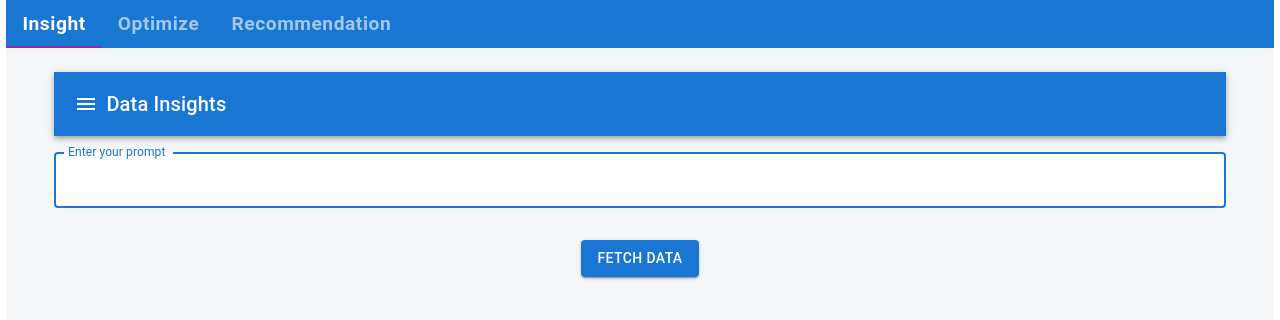
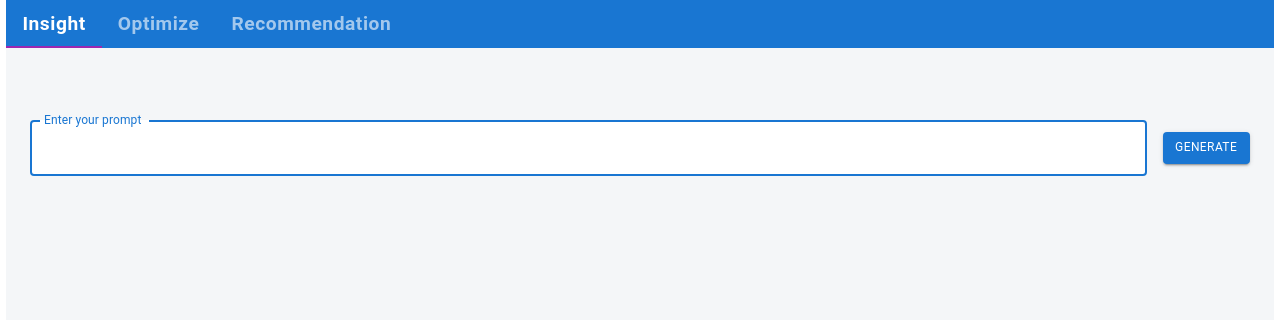
Before and after one commit to RASP-Technologies/tag-ui, a React (Vite) app: page / in a window 1280 px wide. Shown: the top 320 px of the page. Built offline with nearby package versions, Linux system fonts and the light colour scheme.

Commit message:
Changes in Page Layout and Alignment

```diff
--- a/src/components/Insight.jsx
+++ b/src/components/Insight.jsx
@@ -206,20 +206,11 @@ const BusinessUserTab = () => {
     };
 
   return (
-   <Container maxWidth="xl" sx={{ width: '100vw', height: '130vh', display: 'flex', flexDirection: 'column', alignItems: 'center' }}> {/* Center the content */}
+   <Container maxWidth={false} disableGutters sx={{ width: "99vw", margin: 0, padding: 0, backgroundColor: "#f4f6f8", minHeight: "100vh", display: "flex", flexDirection: "column" }}> {/* Center the content */}
      <CssBaseline />
-       <AppBar position="static">
-         <Toolbar>
-           <IconButton edge="start" color="inherit" aria-label="menu">
-             <MenuIcon />
-           </IconButton>
-           <Typography variant="h6" style={{ flexGrow: 1 }}>
-             Data Insights
-           </Typography>
-         </Toolbar>
-       </AppBar>
-
       <Box sx={{ mt: 2, mb: 2, width: '100%',  display: 'flex', flexDirection: 'column', alignItems: 'center' }}>
+        <Grid container spacing={2} sx={{ mt: 2 }}>
+            <Grid item xs={12} sm={11}>
                 <TextField
                     inputRef={textFieldRef}
                     autoFocus
@@ -230,20 +221,42 @@ const BusinessUserTab = () => {
                     onChange={(e) => setPrompt(e.target.value)}
                     sx={{ mb: 2, backgroundColor: "white", borderRadius: 1 }}
                 />
+            </Grid>
+            <Grid item xs={12} sm={1}
+                sx={{
+                      display: 'flex',
+                      justifyContent: 'center',
+                      alignItems: 'center',
+                      textAlign: 'center'
+                    }}>
+              <Button variant="contained" color="primary" onClick={handleFetchData} sx={{ mb: 2, alignItems: 'center', typography: 'caption'}}>
+                Generate
+              </Button>
+            </Grid>
+        </Grid>
       </Box>
-      <Button variant="contained" color="primary" onClick={handleFetchData} sx={{ mb: 2 }}>
-        Fetch Data
-      </Button>
+
 
       {loading && <CircularProgress sx={{ mt: 2 }} />}
 
+
       {query && (
-        <Paper sx={{ mt: 3, p: 2, width: "100%" }}>
+
+      <Grid container spacing={2} sx={{ mt: 2 }}>
+          <Grid item xs={12} sm={5} sx={{ alignSelf: 'flex-start' }}>
+              <Box sx={{ width: '100%', display: 'flex', flexDirection: 'column' }}>
+                <Paper sx={{ mt: 3, mb: 2, p: 2, width: "100%" }}>
                   <Typography variant="h6" sx={{ fontWeight: "bold", color: "#1976d2" }}>Executed Query:</Typography>
                   <Typography variant="body2" fontFamily="monospace">{query}</Typography>
                 </Paper>
+               </Box>
+            {data.length > 0 && (
+                <Button variant="contained" color="primary" onClick={handleInsightData} sx={{ mb: 2 }}>
+                  Get Insights
+                </Button>
               )}
-
+          </Grid>
+          <Grid item xs={12} sm={7} sx={{ alignSelf: 'flex-start' }}>
                 {data.length > 0 && (
                   <Box sx={{ width: '100%', display: 'flex', flexDirection: 'column' }}>
                     <TableContainer component={Paper} sx={{ mt: 2, mb: 2, width: "100%" }}>
@@ -273,13 +286,14 @@ const BusinessUserTab = () => {
                     </TableContainer>
                   </Box>
                 )}
+          </Grid>
+      </Grid>
+   )}
 
 
-    {data.length > 0 && (
-        <Button variant="contained" color="primary" onClick={handleInsightData} sx={{ mb: 2 }}>
-          Get Insights
-        </Button>
-      )}
+
+
+
 
     { insightLoading && <CircularProgress sx={{ mt: 2 }} />}
 
--- a/src/components/Optimize.jsx
+++ b/src/components/Optimize.jsx
@@ -77,20 +77,11 @@ const TechnicalAnalystTab = () => {
     };
 
   return (
-    <Container maxWidth="xl" sx={{ width: '100vw', height: '120vh', display: 'flex', flexDirection: 'column', alignItems: 'center' }}> {/* Center the content */}
+    <Container maxWidth={false} disableGutters sx={{ width: "99vw", margin: 0, padding: 0, backgroundColor: "#f4f6f8", minHeight: "100vh", display: "flex", flexDirection: "column" }}> {/* Center the content */}
      <CssBaseline />
-        <AppBar position="static">
-          <Toolbar>
-            <IconButton edge="start" color="inherit" aria-label="menu">
-              <MenuIcon />
-            </IconButton>
-            <Typography variant="h6" style={{ flexGrow: 1 }}>
-              Query Analyser
-            </Typography>
-          </Toolbar>
-        </AppBar>
-
       <Box sx={{ mt: 2, mb: 2, width: '100%',  display: 'flex', flexDirection: 'column', alignItems: 'center' }}>
+          <Grid container spacing={2} sx={{ mt: 2 }}>
+              <Grid item xs={12} sm={11}>
                   <TextField
                     inputRef={textFieldRef}
                     autoFocus
@@ -101,20 +92,41 @@ const TechnicalAnalystTab = () => {
                     onChange={(e) => setPrompt(e.target.value)}
                     sx={{ mb: 2, backgroundColor: "white", borderRadius: 1 }}
                   />
-      </Box>
-      <Button variant="contained" color="primary" onClick={handleExecuteQuery} sx={{ mb: 2 }}>
+             </Grid>
+             <Grid item xs={12} sm={1}
+                     sx={{
+                           display: 'flex',
+                           justifyContent: 'center',
+                           alignItems: 'center',
+                           textAlign: 'center'
+                         }}>
+                     <Button variant="contained" color="primary" onClick={handleExecuteQuery} sx={{ mb: 2 , alignItems: 'center',typography: 'caption'}}>
                              Execute Query
                    </Button>
+             </Grid>
+         </Grid>
+      </Box>
+
 
       {loading && <CircularProgress sx={{ mt: 2 }} />}
 
       {optimizedQuery && (
-        <Paper sx={{ mt: 3, p: 2, width: "100%" }}>
+      <Grid container spacing={2} sx={{ mt: 2 }}>
+        <Grid item xs={12} sm={5} sx={{ alignSelf: 'flex-start' }}>
+          <Box sx={{ width: '100%', display: 'flex', flexDirection: 'column' }}>
+            <Paper sx={{ mt: 3, mb: 2, p: 2, width: "100%" }}>
               <Typography variant="h6" sx={{ fontWeight: "bold", color: "#1976d2" }}>Optimized Query:</Typography>
               <Typography variant="body2" fontFamily="monospace">{optimizedQuery}</Typography>
             </Paper>
+            </Box>
+          {data.length > 0 && (
+              <Button variant="contained" color="primary" onClick={handleInsightData} sx={{ mb: 2 }}>
+                Get Insights
+              </Button>
             )}
+        </Grid>
 
+        <Grid item xs={12} sm={7} sx={{ alignSelf: 'flex-start' }}>
             {data.length > 0 && (
                     <Box sx={{ height: '450px', // Fixed container height
                         width: '100%',
@@ -144,12 +156,13 @@ const TechnicalAnalystTab = () => {
                     </TableContainer>
                     </Box>
                   )}
+            </Grid>
+        </Grid>
+      )}
 
-      {data.length > 0 && (
-          <Button variant="contained" color="primary" onClick={handleInsightData} sx={{ mb: 2 }}>
-            Get Insights
-          </Button>
-        )}
+
+
+
 
       {insightLoading && <CircularProgress sx={{ mt: 2 }} />}
 
--- a/src/components/Recommendation.jsx
+++ b/src/components/Recommendation.jsx
@@ -135,18 +135,8 @@ const App = () => {
   };
 
   return (
-    <Container maxWidth="xl" sx={{ width: '100vw', height: '100vh', display: 'flex', flexDirection: 'column', alignItems: 'center' }}> {/* Center the content */}
+    <Container maxWidth={false} disableGutters sx={{ width: "99vw", margin: 0, padding: 0, backgroundColor: "#f4f6f8", minHeight: "100vh", display: "flex", flexDirection: "column" }}> {/* Center the content */}
       <CssBaseline />
-      <AppBar position="static">
-        <Toolbar>
-          <IconButton edge="start" color="inherit" aria-label="menu">
-            <MenuIcon />
-          </IconButton>
-          <Typography variant="h6" style={{ flexGrow: 1 }}>
-            BigQuery Recommendation & Optimizer
-          </Typography>
-        </Toolbar>
-      </AppBar>
 
       <Box sx={{ mt: 2, mb: 2, width: '100%', flexGrow: 1, display: 'flex', flexDirection: 'column', alignItems: 'center' }}>
         {/* Time Range Display */}
```
Lines whose indentation alone changed are shown as unchanged.
